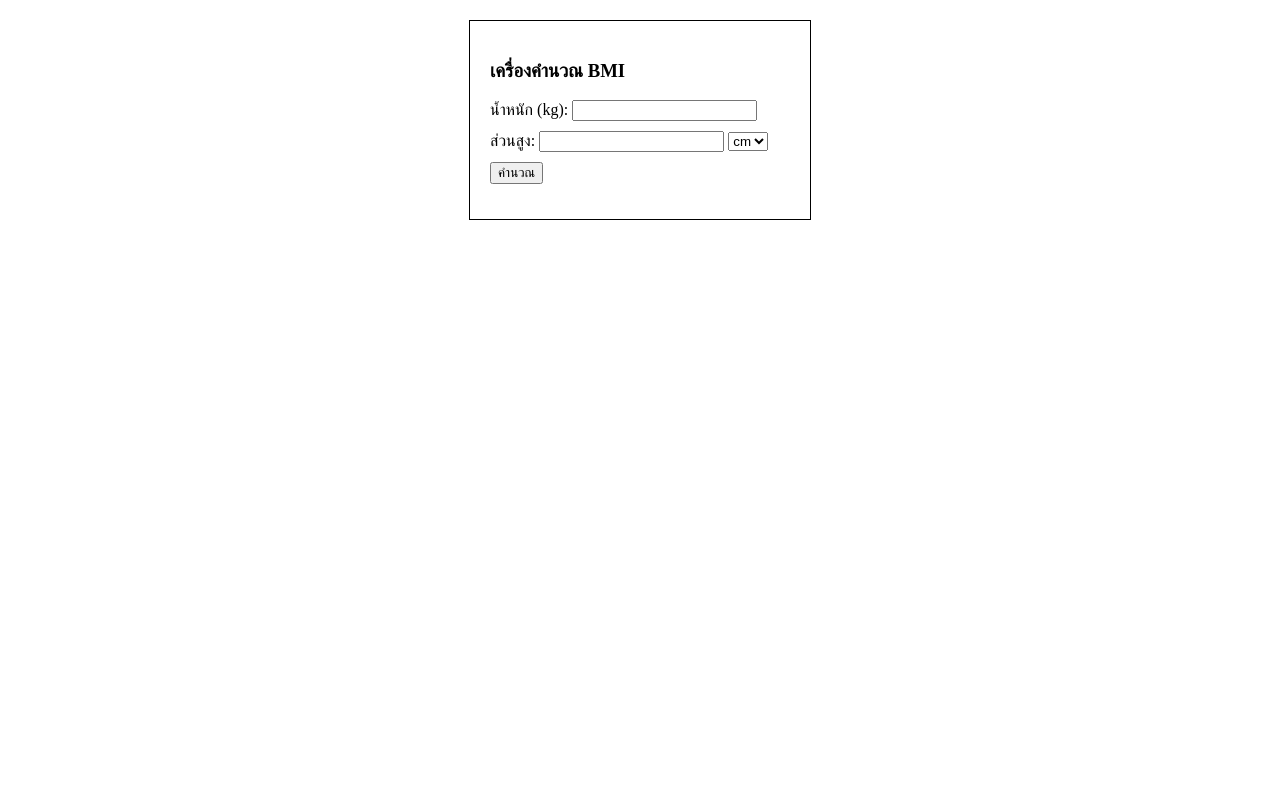
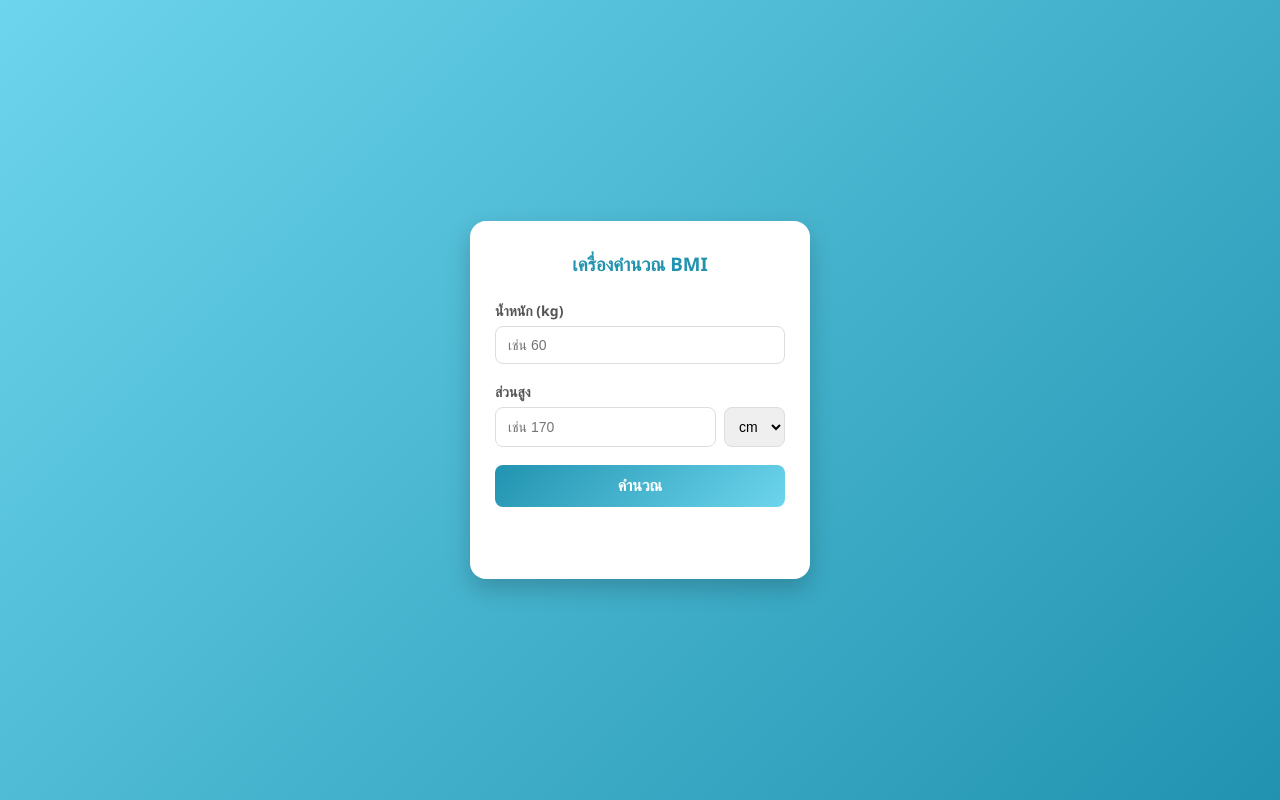
Before and after one commit to OppsMyBad/API-BMI, a website: page index.html in a window 1280 px wide. Drawn offline with Linux system fonts and the light colour scheme.

Commit message:
Refactor BMI calculator layout and styles

```diff
--- a/index.html
+++ b/index.html
@@ -3,15 +3,107 @@
 <head>
     <title>BMI Calculator</title>
     <style>
+        * {
+            box-sizing: border-box;
+        }
+
+        body {
+            font-family: 'Segoe UI', Tahoma, sans-serif;
+            background: linear-gradient(135deg, #6dd5ed, #2193b0);
+            min-height: 100vh;
+            margin: 0;
+            display: flex;
+            align-items: center;
+            justify-content: center;
+        }
 
         .container {
-            border: 1px solid black;
-            width: 300px;
-            padding: 20px;
-            margin: 20px auto;
+            background: #ffffff;
+            border-radius: 16px;
+            width: 340px;
+            padding: 30px 25px;
+            box-shadow: 0 10px 25px rgba(0, 0, 0, 0.2);
         }
+
+        h3 {
+            text-align: center;
+            color: #2193b0;
+            margin-top: 0;
+            margin-bottom: 25px;
+        }
+
         .row {
-            margin-bottom: 10px;
+            margin-bottom: 18px;
+            display: flex;
+            flex-direction: column;
+            gap: 6px;
+        }
+
+        .row label {
+            font-size: 14px;
+            color: #555;
+            font-weight: 600;
+        }
+
+        .row input[type="text"] {
+            padding: 10px 12px;
+            border: 1px solid #ddd;
+            border-radius: 8px;
+            font-size: 14px;
+            outline: none;
+            transition: border 0.2s;
+        }
+
+        .row input[type="text"]:focus {
+            border-color: #2193b0;
+        }
+
+        .row-inline {
+            display: flex;
+            gap: 8px;
+        }
+
+        .row-inline input {
+            flex: 1;
+        }
+
+        select {
+            padding: 10px;
+            border-radius: 8px;
+            border: 1px solid #ddd;
+            font-size: 14px;
+            outline: none;
+        }
+
+        button {
+            width: 100%;
+            padding: 12px;
+            background: linear-gradient(135deg, #2193b0, #6dd5ed);
+            color: #fff;
+            border: none;
+            border-radius: 8px;
+            font-size: 16px;
+            font-weight: 600;
+            cursor: pointer;
+            transition: transform 0.15s, box-shadow 0.15s;
+        }
+
+        button:hover {
+            transform: translateY(-2px);
+            box-shadow: 0 6px 14px rgba(33, 147, 176, 0.4);
+        }
+
+        button:active {
+            transform: translateY(0);
+        }
+
+        #showResult {
+            margin-top: 18px;
+            text-align: center;
+            font-size: 16px;
+            font-weight: 600;
+            color: #333;
+            min-height: 24px;
         }
     </style>
 </head>
@@ -21,20 +113,24 @@
     <h3>เครื่องคำนวณ BMI</h3>
 
     <div class="row">
-        น้ำหนัก (kg): <input type="text" id="w">
+        <label>น้ำหนัก (kg)</label>
+        <input type="text" id="w" placeholder="เช่น 60">
     </div>
 
     <div class="row">
-        ส่วนสูง: <input type="text" id="h">
-        <select id="u">
-            <option value="cm">cm</option>
-            <option value="m">m</option>
-        </select>
+        <label>ส่วนสูง</label>
+        <div class="row-inline">
+            <input type="text" id="h" placeholder="เช่น 170">
+            <select id="u">
+                <option value="cm">cm</option>
+                <option value="m">m</option>
+            </select>
+        </div>
     </div>
 
     <button onclick="checkBMI()">คำนวณ</button>
 
-    <div style="margin-top: 15px;" id="showResult"></div>
+    <div id="showResult"></div>
 </div>
 
 <script>
@@ -44,14 +140,13 @@
         const unit = document.getElementById('u').value;
         const showResult = document.getElementById('showResult');
 
-
         fetch(`http://localhost:3000/bmi?weight=${weight}&height=${height}&unit=${unit}`)
             .then(res => res.json())
             .then(data => {
                 if (data.error) {
                     showResult.innerText = "Error: " + data.error;
                 } else {
-                    showResult.innerText = "BMI: " + data.bmi + " (ผลลัพธ์: " + data.category + ")";
+                    showResult.innerText = "BMI: " + data.bmi + " (แคลอรี่: " + data.category + ")";
                 }
             });
     }
```
